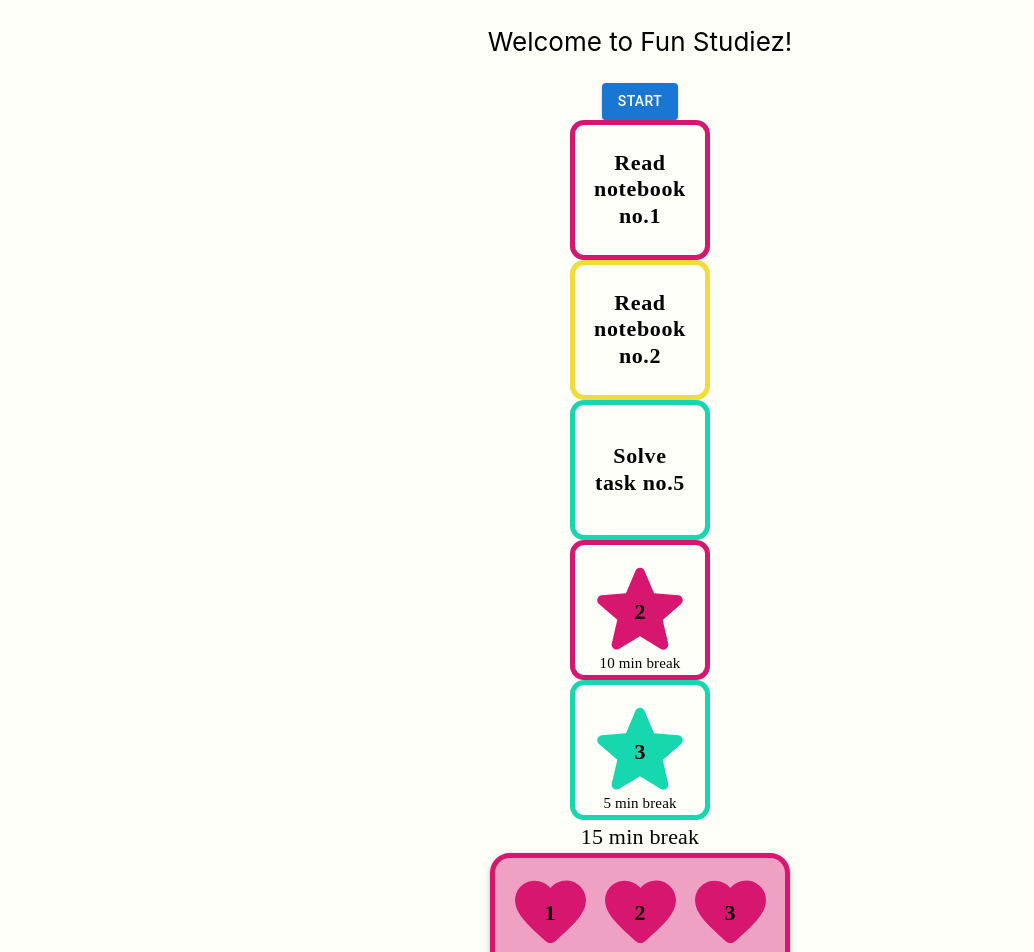
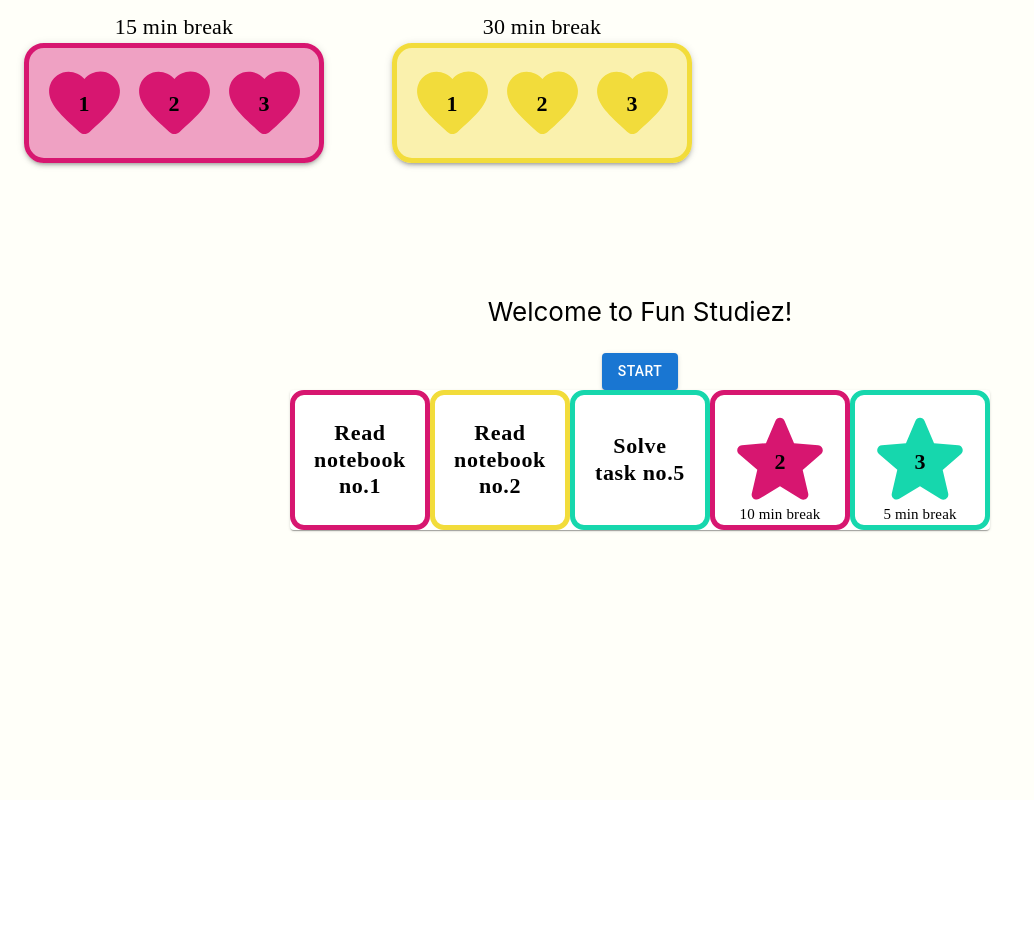
Before and after one commit to amit-erlich/FunStudiez, a React (Create React App) app: page / in a window 1280 px wide. Shown: the top 952 px of the page, without its empty margins (0-1034 px from the left). After the commit the page ends 800 px from the top, so only its background shows below. Built offline with nearby package versions, Linux system fonts and the light colour scheme.

Commit message:
hearts can be clicked by order, popup window will appear

```diff
--- a/src/App.js
+++ b/src/App.js
@@ -1,29 +1,67 @@
 import './App.css';
+import React, { useState } from 'react';
 import Square from './components/TaskSquare';
-import { Button, Paper, Grid } from '@mui/material';
+import { Button, Typography, Paper, Grid } from '@mui/material';
 import HeartsBar from './components/HeartsBar';
 
 const handleClick = () => {
   alert('clicked! Lets start')
 }
+
 // colors: '#d71670', '#f2dc3b', '#16d7ad'
 function App() {
+  const [timerTime, setTimerTime] = useState(0);
+  const [showPopup, setShowPopup] = useState(false);
+
+  const set15minTimer = () => {
+    setTimerTime(15);
+    setShowPopup(true);
+  }
+
+  const set30minTimer = () => {
+    setTimerTime(30);
+    setShowPopup(true);
+  }
+
   return (
     <div className="App">
+      {showPopup && (
+        <div className="overlay" style={{ position: 'fixed', top: 0, left: 0, width: '100%', height: '100%', backgroundColor: 'rgba(0, 0, 0, 0.5)', display: 'flex', justifyContent: 'center', alignItems: 'center', zIndex: 1 }}>
+        <div className="popup" style={{ backgroundColor: 'white', border: '2px solid #ccc', padding: '20px', textAlign: 'center', boxShadow: '0px 0px 10px rgba(0, 0, 0, 0.5)' }}>
+            <Typography variant="h4" gutterBottom>
+              You have {timerTime} min
+            </Typography>
+            <Button variant="contained" style={{ backgroundColor: 'green', width: "90px", marginRight: '10px' }} onClick={() => setShowPopup(false)}>
+              start
+            </Button>
+        </div>
+        </div>
+    )}
       <header className="App-header">
+        <div style={{ position: 'absolute', top: 0, left: 0, display: 'flex', alignItems: 'flex-start', marginTop: '10px' }}>
+          <HeartsBar text='15 min break' number='3' color='#d71670' onClick={set15minTimer} />
+          <div style={{ marginLeft: '20px' }} />
+          <HeartsBar text='30 min break' number='3' color='#f2dc3b' onClick={set30minTimer} />
+        </div>
         <p>
           Welcome to Fun Studiez!
         </p>
         <Button variant='contained' color='primary' onClick={handleClick}>
           start
         </Button>
-        <Square text='Read notebook no.1' number='15' color='#d71670'></Square>
-        <Square text='Read notebook no.2' number='15' color='#f2dc3b'></Square>
-        <Square text='Solve task no.5' number='3' color='#16d7ad'></Square>
-        <Square text='10 min break' number='2' color='#d71670' addStar={true}></Square>
-        <Square text='5 min break' number='3' color='#16d7ad' addStar={true}></Square>
-        <HeartsBar text='15 min break' number='3' color='#d71670'></HeartsBar>
-        <HeartsBar text='30 min break' number='3' color='#f2dc3b'></HeartsBar>
+        <Paper>
+          {/* <Grid>
+            <HeartsBar text='15 min break' number='3' color='#d71670'></HeartsBar>
+            <HeartsBar text='30 min break' number='3' color='#f2dc3b'></HeartsBar>
+          </Grid> */}
+          <Grid>
+            <Square text='Read notebook no.1' number='15' color='#d71670'></Square>
+            <Square text='Read notebook no.2' number='15' color='#f2dc3b'></Square>
+            <Square text='Solve task no.5' number='3' color='#16d7ad'></Square>
+            <Square text='10 min break' number='2' color='#d71670' addStar={true}></Square>
+            <Square text='5 min break' number='3' color='#16d7ad' addStar={true}></Square>
+          </Grid>
+        </Paper>
       </header>
     </div>
   );
--- a/src/components/Heart.js
+++ b/src/components/Heart.js
@@ -8,7 +8,6 @@ const CustomButton = styled(IconButton)(({ theme, borderColor, bgColor }) => ({
   width: '90px',
   height: '90px',
   fontSize: '22px',
-  fontStyle: 'bold',
   color: 'black',
   overflow: 'hidden',
   fontWeight: 'bold',
@@ -27,13 +26,18 @@ const CustomButton = styled(IconButton)(({ theme, borderColor, bgColor }) => ({
 }));
 
 const Heart = ({
-    number,
-    color
+  number,
+  color,
+  clickable,
+  onClick
 }) => {
   const [clicked, setClicked] = useState(false);
 
   const handleButtonClick = () => {
-    setClicked(true);
+    if (clickable) {
+      setClicked(true);
+      onClick();
+    }
   };
 
   const borderColor = color;
--- a/src/components/HeartsBar.js
+++ b/src/components/HeartsBar.js
@@ -1,24 +1,42 @@
 import React, { useState } from 'react';
 import { styled } from '@mui/system';
-import { Typography, Paper, Grid } from '@mui/material';
+import { Typography, Paper, Grid, Container } from '@mui/material';
 import Heart from './Heart';
 
 const HeartsBar = ({
     text,
     number,
-    color
+    color,
+    onClick
 }) => {
-  const [clicked, setClicked] = useState(false);
+    const hearts = [];
+    const [clickableIndex, setClickableIndex] = useState(1);
 
-  const handleButtonClick = () => {
-    setClicked(true);
+    const handleHeartClick = (clickedIndex) => {
+        if (clickedIndex === clickableIndex) {
+            setClickableIndex(clickableIndex + 1);
+            onClick();
+        }
     };
+
+    for (let i = 1; i <= number; i++) {
+        hearts.push(
+        <Grid item xs={4} key={i}>
+            <Heart
+                number={i}
+                color={color}
+                clickable={i <= clickableIndex}
+                onClick={() => handleHeartClick(i)}
+            />
+        </Grid>
+        );
+    }
 
     return (
         <>
+            <Container>
                 <Typography style={{
                     fontSize: '22px',
-        fontStyle: 'bold',
                     fontFamily: 'cursive',
                     }}>
                         {text}
@@ -31,17 +49,10 @@ const HeartsBar = ({
                     }}>
 
                     <Grid container spacing={0} justifyContent="center">
-            <Grid item xs={4}>
-                <Heart number='1' color={color}></Heart>
-            </Grid>
-            <Grid item xs={4}>
-                <Heart number='2' color={color}></Heart>
-            </Grid>
-            <Grid item xs={4}>
-                <Heart number='3' color={color}></Heart>
-            </Grid>
+                        {hearts}
                     </Grid>
                 </Paper>
+            </Container>
         </>
     );
 };
--- a/src/components/TaskSquare.js
+++ b/src/components/TaskSquare.js
@@ -7,7 +7,6 @@ const CustomButton = styled(Button)(({ theme, borderColor, bgColor }) => ({
   width: '140px',
   height: '140px',
   fontSize: '22px',
-  fontStyle: 'bold',
   color: 'black',
   overflow: 'hidden',
   fontWeight: 'bold',
```
Lines whose indentation alone changed are shown as unchanged.
